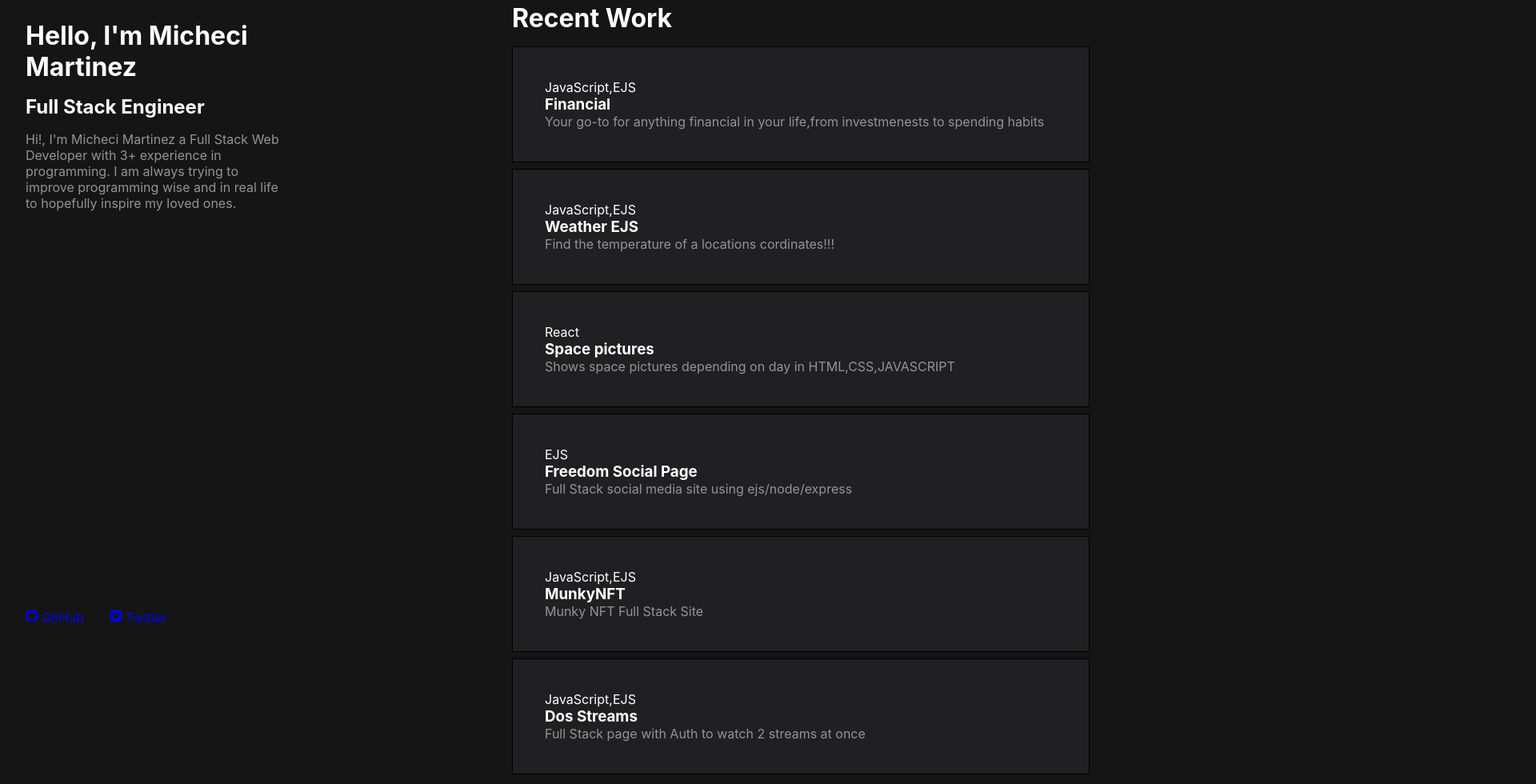
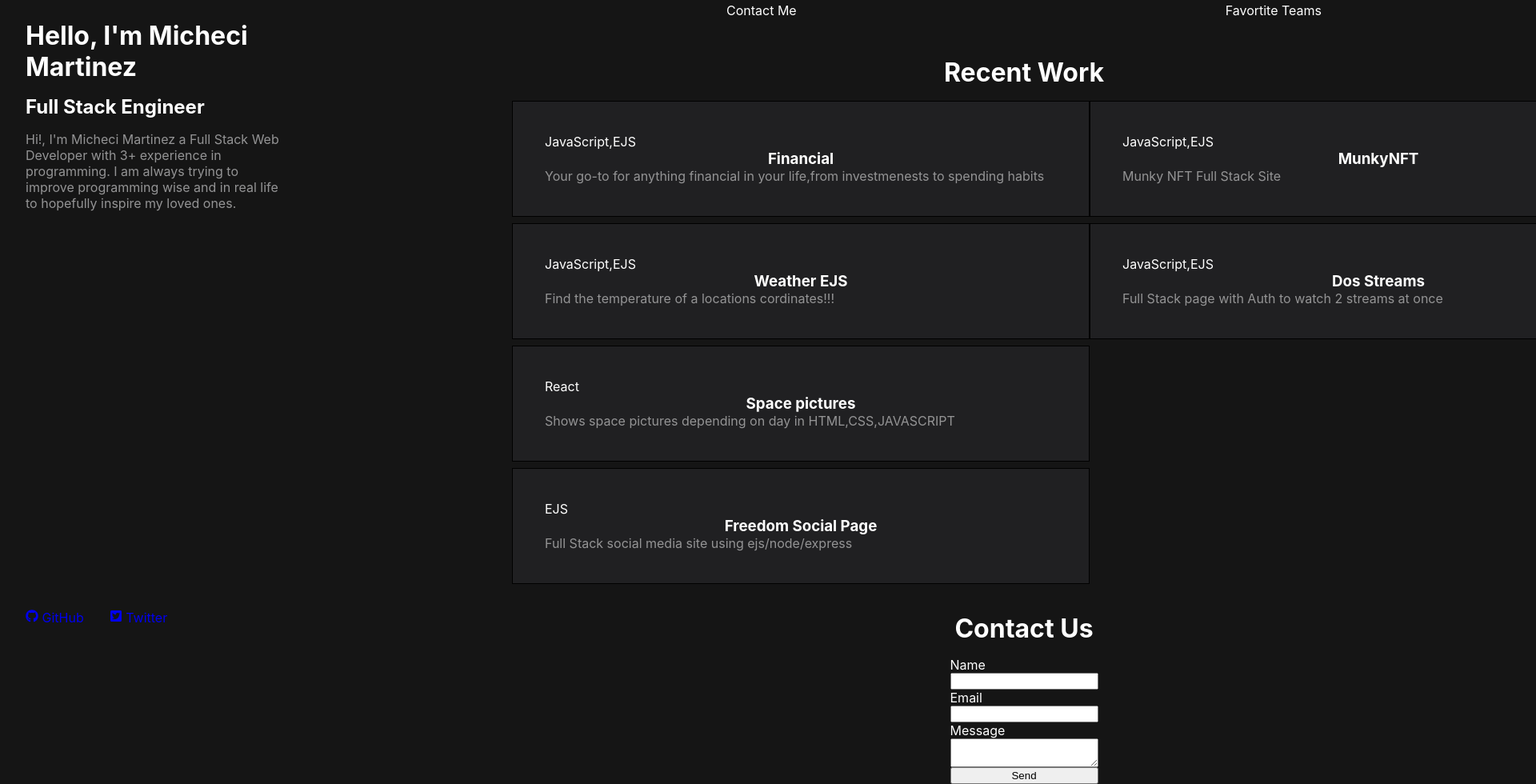
Before and after one commit to micheci/portfolio, a React (Create React App) app: page / in a window 1280 px wide. Shown: the part 18-998 px from the top of the page at 80% size, 1920 px wide, since content can reach past the window. Built offline with nearby package versions, Linux system fonts and the light colour scheme.

Commit message:
flex-wrap added to projects

```diff
--- a/package.json
+++ b/package.json
@@ -3,11 +3,13 @@
   "version": "0.1.0",
   "private": true,
   "dependencies": {
+    "@emailjs/browser": "^3.10.0",
     "@testing-library/jest-dom": "^5.16.5",
     "@testing-library/react": "^13.4.0",
     "@testing-library/user-event": "^13.5.0",
     "ajv": "^8.11.2",
     "boostrap": "^2.0.0",
+    "emailjs": "^4.0.1",
     "node": "^19.3.0",
     "react": "^18.2.0",
     "react-dom": "^18.2.0",
--- a/src/App.css
+++ b/src/App.css
@@ -37,3 +37,6 @@ h2{
 span{
   margin-right: 2rem;
 }
+.contactUs{
+  color:#fff;
+}
--- a/src/App.js
+++ b/src/App.js
@@ -5,6 +5,7 @@ function App() {
   return (
     <div className="App">
      <AboutMe/>
+
     </div>
   );
 }
--- a/src/Components/AboutMe.js
+++ b/src/Components/AboutMe.js
@@ -1,5 +1,7 @@
 import React from 'react'
 import Projects from './Projects'
+import ContactUs from './ContactUs'
+import Navbar from './Navbar'
 import {FaGithub} from 'react-icons/fa'
 import {FaTwitterSquare} from 'react-icons/fa'
 import '../Css/Projectcss.css'
@@ -22,10 +24,13 @@ const AboutMe = () => {
         </div>
 
         <div className="rightaboutme">
+            <Navbar/>
             <Projects/>
+            <ContactUs/>
 
         </div>
     </div>
+
 
   )
 }
--- /dev/null
+++ b/src/Components/ContactUs.js
@@ -0,0 +1,40 @@
+import React, { useRef } from 'react';
+import emailjs from '@emailjs/browser';
+import '../Css/ContactUs.css'
+
+
+ const ContactUs = () => {
+  const form = useRef();
+
+  const sendEmail = (e) => {
+    e.preventDefault();
+
+    emailjs.sendForm('service_d7mczbr', 'template_3o6n1rl', form.current, 'kEM4XgnnNSbBbJqST')
+      .then((result) => {
+          console.log(result.text);
+      }, (error) => {
+          console.log(error.text);
+      });
+      e.target.reset();
+  };
+
+  return (
+    <div className='contactUs'>
+
+    <h1>Contact Us</h1>
+
+      <form className='formData' ref={form} onSubmit={sendEmail}>
+        <label>Name</label>
+        <input type="text" name="user_name" />
+        <label>Email</label>
+        <input type="email" name="user_email" />
+        <label>Message</label>
+        <textarea name="message" />
+        <input type="submit" value="Send" />
+      </form>
+
+    </div>
+  );
+};
+
+export default ContactUs;
--- /dev/null
+++ b/src/Components/Navbar.js
@@ -0,0 +1,13 @@
+import React from 'react'
+import '../Css/Navbarcss.css'
+
+const Navbar = () => {
+  return (
+    <div className='navbar'>
+    <div>Contact Me</div>
+    <div>Favortite Teams</div>
+    </div>
+  )
+}
+
+export default Navbar
--- a/src/Components/Projects.js
+++ b/src/Components/Projects.js
@@ -2,9 +2,10 @@ import React from 'react'
 import Project from './Project'
 
 const Projects = () => {
-  return (
+  return (  <>
+  <h1 className='projectTitle'>Recent Work</h1>
     <div className='projects-container'>
-      <h1>Recent Work</h1>
+
 
         <Project desc="Your go-to for anything financial in your life,from investmenests to spending habits" title="Financial" siteName="https://dos-streams-production.up.railway.app/" lang="JavaScript,EJS" />
 
@@ -18,6 +19,7 @@ const Projects = () => {
 
         <Project desc="Full Stack page with Auth to watch 2 streams at once" title="Dos Streams" siteName="https://dos-streams-production.up.railway.app/" lang="JavaScript,EJS" />
     </div>
+    </>
   )
 }
 
--- /dev/null
+++ b/src/Css/ContactUs.css
@@ -0,0 +1,11 @@
+.contactUs{
+
+    display: flex;
+    flex-direction: column;
+    align-items: center;
+    justify-content: center;
+}
+.formData{
+    display: flex;
+    flex-direction: column;
+}
--- /dev/null
+++ b/src/Css/Navbarcss.css
@@ -0,0 +1,6 @@
+.navbar{
+    color: white;
+    display: flex;
+   margin-bottom: 3rem;
+    justify-content: space-around;
+}
--- a/src/Css/Projectcss.css
+++ b/src/Css/Projectcss.css
@@ -60,3 +60,15 @@ h2{
 span{
     margin-right: 2rem;
 }
+.projectTitle{
+  text-align: center;
+}
+.projects-container{
+
+    display: flex;
+    height: 40rem;
+    flex-direction: column;
+    flex-wrap: wrap;
+    justify-content: start;
+    overflow-y: auto
+}
```
Also changed, not shown: 1 other file (tests, documents, lock files or other folders).
